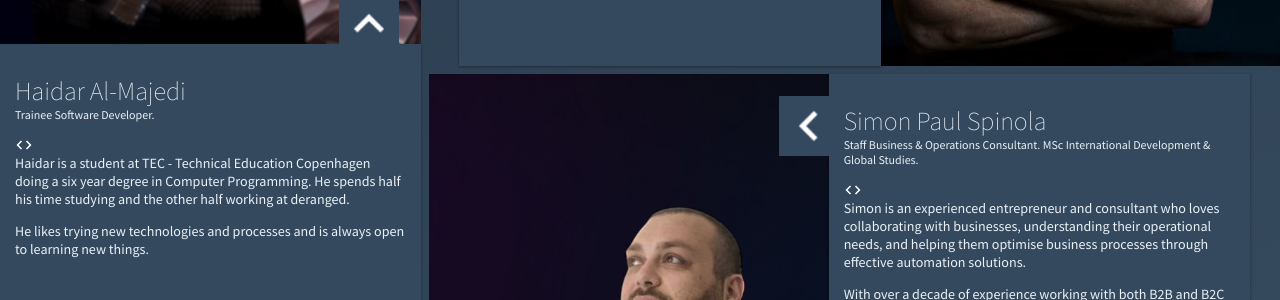
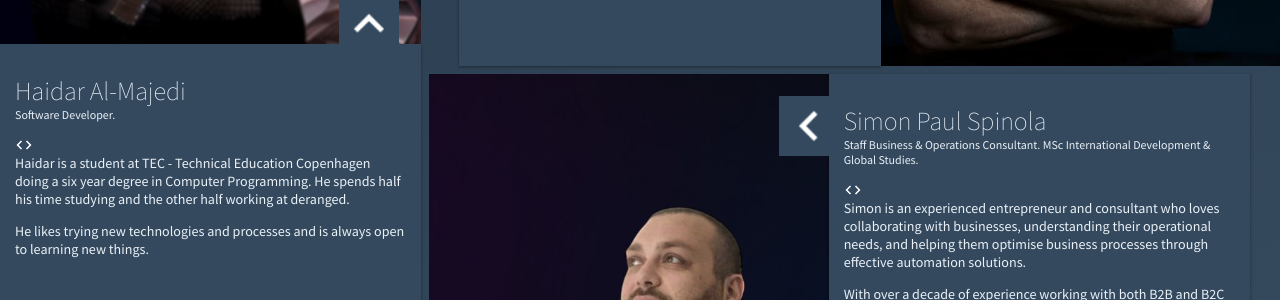
Before and after one commit to derangeddk/deranged.dk, a Jekyll site: the page built from the-team/index.html, in a window 1280 px wide and 900 px high, scrolled down 2303 px. Shown: the part 153-453 px from the top of the window. Built offline with Jekyll 4.4.1, drawn with Linux system fonts in a browser that asks for light colours; comment, search, counter and statistics services are not loaded.

Commit message:
Updated Haidar's title

```diff
--- a/the-team/index.html
+++ b/the-team/index.html
@@ -746,7 +746,7 @@ title: 'the Team ↳↷↷ deranged'
         class="person person-lg-col-4 person-lg-scoot-left person-md-col-2 person-md-scoot-left person-sm-col-1 person-sm-scoot-up person-xs-scoot-left">
         <div class="person-name">
             <h2>Haidar Al-Majedi</h2>
-            <div class="person-title">Trainee Software Developer.</div>
+            <div class="person-title">Software Developer.</div>
         </div>
         <div class="person-about">
             <p>
```
